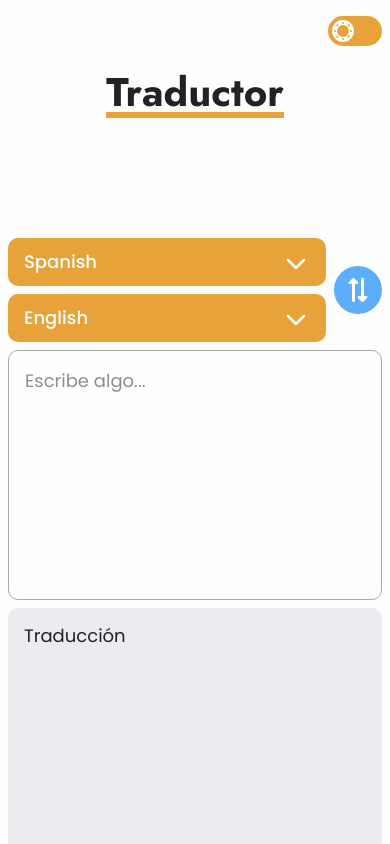
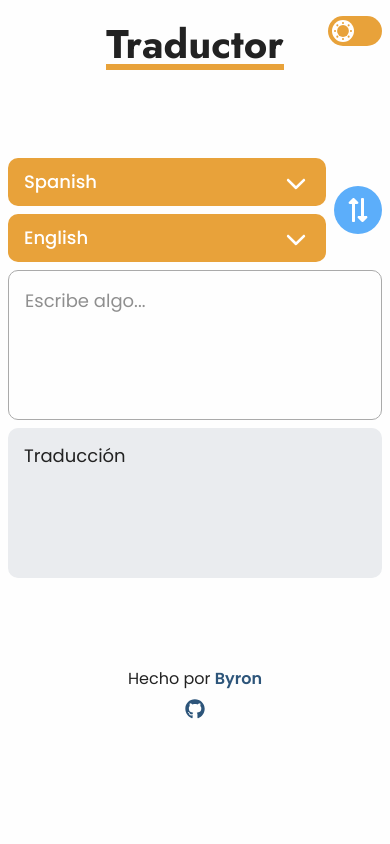
Before and after one commit to byronjvh/Translator, a React (Vite) app: page / in a window 390 px wide. Shown: the top 844 px of the page. Built offline with nearby package versions, Linux system fonts and the light colour scheme.

Commit message:
Update CSS

```diff
--- a/src/index.css
+++ b/src/index.css
@@ -60,13 +60,13 @@ button {
 
 .app {
   /* width: 100%; */
+  height: 100svh;
   max-width: 1016px;
   margin: 0 auto;
   padding: 5rem .5rem;
   display: flex;
   flex-direction: column;
-  align-items: center;
-  gap: 120px;
+  justify-content: space-between;
   font-size: 18px;
   position: relative;
 }
@@ -346,7 +346,7 @@ button {
 .translator__text__box {
   padding: 1rem 2.5rem 1rem 1rem;
   border-radius: 10px;
-  min-height: 250px;
+  height: 250px;
   resize: none;
   flex: 1;
   color: var(--text);
@@ -484,6 +484,10 @@ body.dark .footer__link:hover{
 }
 
 @media (max-width: 850px){
+  .app {
+    padding: 2rem .5rem;
+  }
+
   .translator {
     gap: .5rem;
   }
@@ -506,12 +510,13 @@ body.dark .footer__link:hover{
   }
 }
 
-@media (max-width: 850px){
+@media (max-width: 500px){
   .translator__text {
     flex-direction: column;
   }
 
   .translator__text__box {
-    height: 200px;
+    min-height: 150px;
+    height: 150px;
   }
 }
```
